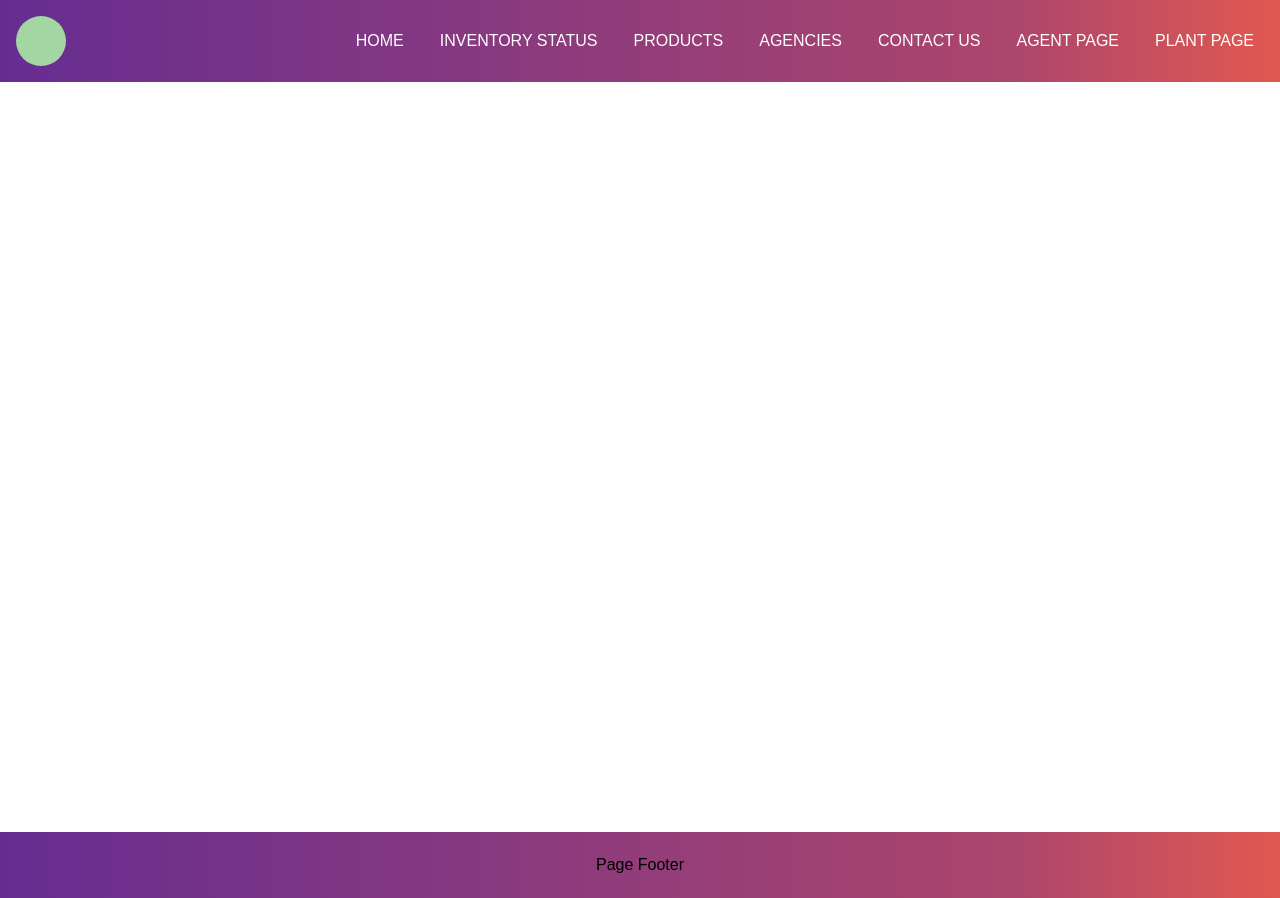
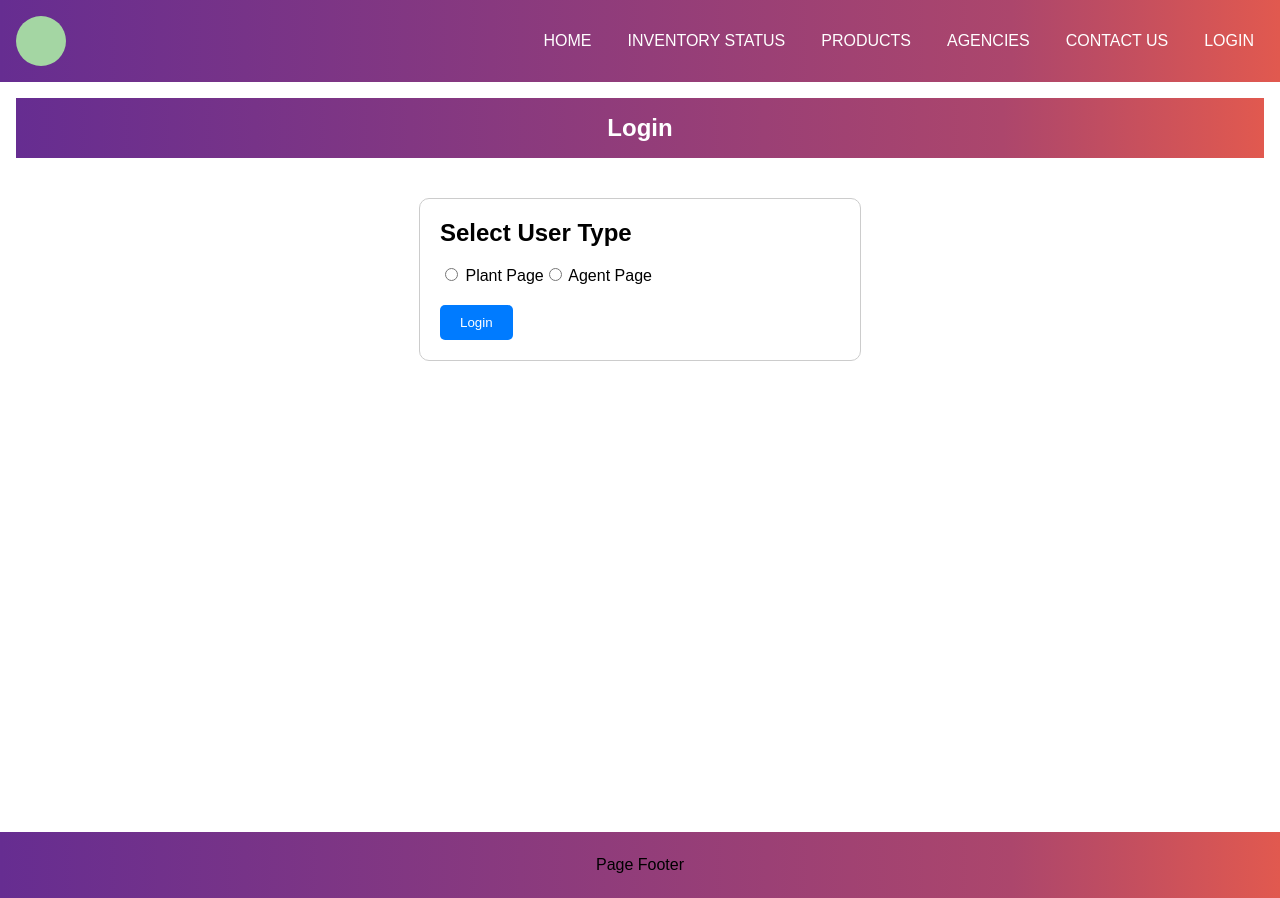
Before and after one commit to prayogbhartifoundation/CnD_Resource_Management_Platfrom, a React (Create React App) app: page /Login in a window 1280 px wide. Built offline with nearby package versions, Linux system fonts and the light colour scheme.

Commit message:
New Changes

```diff
--- a/src/App.js
+++ b/src/App.js
@@ -5,6 +5,7 @@ import InventoryStatusPage from "./pages/InventoryStatusPage";
 import AgencyPage from "./pages/AgencyPage";
 import ProductPage from "./pages/ProductPage";
 import ContactUsPage from "./pages/ContactUsPage";
+import LoginNewPage from "./pages/LoginNewPage";
 import './App.css';
 import Sidebar from "./components/Sidebar";
 import OfftakeStatusPage from "./pages/OfftakeStatusPage";
@@ -33,8 +34,9 @@ function App() {
             <li><Link to="/product">Products</Link></li>
             <li><Link to="/agencies">Agencies</Link></li>
             <li><Link to="/contact">Contact Us</Link></li>
-            <li><Link to="/agency-home">Agent Page</Link></li>
-            <li><Link to="/plant-home">Plant Page</Link></li>
+            {/* <li><Link to="/agency-home">Agent Page</Link></li>
+            <li><Link to="/plant-home">Plant Page</Link></li> */}
+            <li><Link to="/Login">Login</Link></li>
           </ul>
         </nav>
 
@@ -60,6 +62,7 @@ function App() {
           <Route path="/plant-login" element={<PlantLogin />} />
           <Route path="/reset-password-plant" element={<PlantResetPassword />} />
           <Route path="/plant-home" element={<PlantHome />} />
+          <Route path="/Login" element={<LoginNewPage />} />
         </Routes>
       </main>
 
--- /dev/null
+++ b/src/pages/LoginNewPage.jsx
@@ -0,0 +1,159 @@
+import React, { useState } from "react";
+
+function LoginNewPage() {
+  const [userType, setUserType] = useState(""); // State to track selected user type
+
+  const handleUserTypeChange = (event) => {
+    setUserType(event.target.value);
+  };
+
+  return (
+    <div className="LoginNewPage">
+      <header className="Login-header">
+        <h2>Login</h2>
+      </header>
+      <div
+        style={{
+          maxWidth: "400px",
+          margin: "40px auto",
+          padding: "20px",
+          border: "1px solid #ccc",
+          borderRadius: "10px",
+        }}
+      >
+        <h2>{userType === "agent" ? "Agent Login" : userType === "plant" ? "Plant Login" : "Select User Type"}</h2>
+        <br />
+        <form>
+          <div className="radio-container" style={{ marginBottom: "20px" }}>
+            <label>
+              <input
+                type="radio"
+                name="userType"
+                value="plant"
+                onChange={handleUserTypeChange}
+                required
+              />{" "}
+              Plant Page
+            </label>
+            <label>
+              <input
+                type="radio"
+                name="userType"
+                value="agent"
+                onChange={handleUserTypeChange}
+                required
+              />{" "}
+              Agent Page
+            </label>
+          </div>
+
+          {userType === "agent" && (
+            <>
+              <div style={{ marginBottom: "15px" }}>
+                <label
+                  htmlFor="agencyId"
+                  style={{ display: "block", marginBottom: "5px" }}
+                >
+                  Agent ID:
+                </label>
+                <input
+                  type="text"
+                  id="agencyId"
+                  name="agencyId"
+                  required
+                  style={{
+                    width: "100%",
+                    padding: "8px",
+                    borderRadius: "5px",
+                    border: "1px solid #ccc",
+                  }}
+                />
+              </div>
+              <div style={{ marginBottom: "15px" }}>
+                <label
+                  htmlFor="password"
+                  style={{ display: "block", marginBottom: "5px" }}
+                >
+                  Password:
+                </label>
+                <input
+                  type="password"
+                  id="password"
+                  name="password"
+                  required
+                  style={{
+                    width: "100%",
+                    padding: "8px",
+                    borderRadius: "5px",
+                    border: "1px solid #ccc",
+                  }}
+                />
+              </div>
+            </>
+          )}
+
+          {userType === "plant" && (
+            <>
+              <div style={{ marginBottom: "15px" }}>
+                <label
+                  htmlFor="plantId"
+                  style={{ display: "block", marginBottom: "5px" }}
+                >
+                  Plant ID:
+                </label>
+                <input
+                  type="text"
+                  id="plantId"
+                  name="plantId"
+                  required
+                  style={{
+                    width: "100%",
+                    padding: "8px",
+                    borderRadius: "5px",
+                    border: "1px solid #ccc",
+                  }}
+                />
+              </div>
+              <div style={{ marginBottom: "15px" }}>
+                <label
+                  htmlFor="plantPassword"
+                  style={{ display: "block", marginBottom: "5px" }}
+                >
+                  Password:
+                </label>
+                <input
+                  type="password"
+                  id="plantPassword"
+                  name="plantPassword"
+                  required
+                  style={{
+                    width: "100%",
+                    padding: "8px",
+                    borderRadius: "5px",
+                    border: "1px solid #ccc",
+                  }}
+                />
+              </div>
+            </>
+          )}
+
+          <button
+            type="submit"
+            style={{
+              padding: "10px 20px",
+              border: "none",
+              borderRadius: "5px",
+              background: "#007bff",
+              color: "#fff",
+              cursor: "pointer",
+            }}
+          >
+            Login
+          </button>
+        </form>
+      </div>
+    </div>
+  );
+}
+
+export default LoginNewPage;
--- /dev/null
+++ b/src/styles/LoginNewPage.css
@@ -0,0 +1,12 @@
+General Styles
+ body {
+    font-family: Arial, sans-serif;
+    background-color: #f4f4f9;
+    margin: 0;
+    display: flex;
+    justify-content: center;
+    align-items: center;
+    height: 100vh;
+    padding: 10px;
+    box-sizing: border-box;
+  }
```
